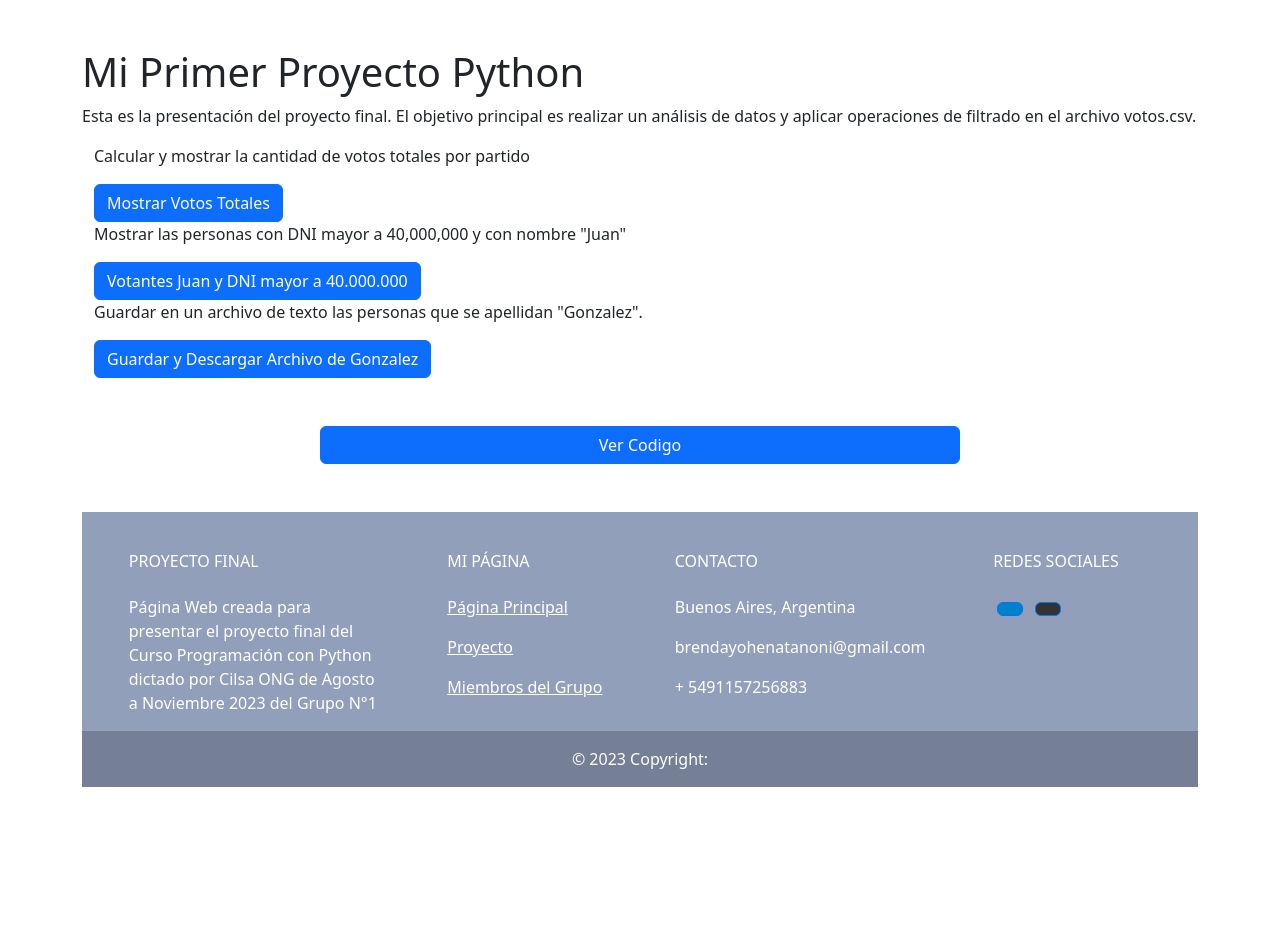
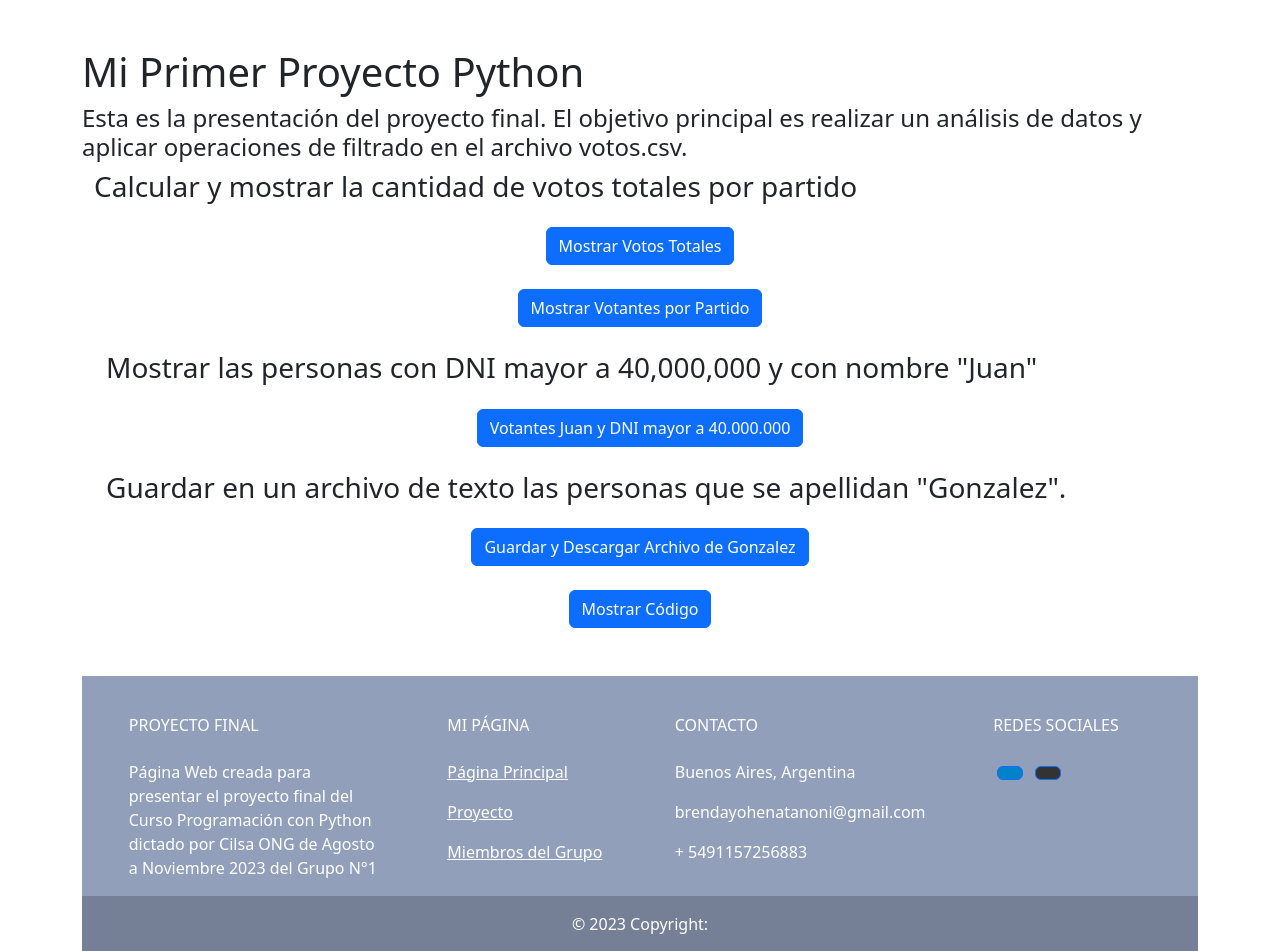
Before and after one commit to tanonibrenda/cilsaProyecto, a Flask app: page /proyecto in a window 1280 px wide. Shown: the part 104-1055 px from the top of the page. Before the commit the page ends 891 px from the top, so only its background shows below. Run offline with Flask 3, Linux system fonts and the light colour scheme.

Commit message:
para_compañeros

```diff
--- a/app.py
+++ b/app.py
@@ -11,6 +11,9 @@ def cargar_datos(archivo):
         reader = csv.DictReader(csvfile)
         return list(reader)
 
+
+
+
 # Función para calcular la cantidad de votos totales por partido
 def calcular_votos_totales(datos):
     votos_totales = {}
@@ -20,6 +23,17 @@ def calcular_votos_totales(datos):
         votos_totales[partido] = votos_totales.get(partido, 0) + 1
 
     return votos_totales
+
+#Funcion para calcular votos por partido
+def calcular_votos_por_partido(datos):
+    votos_por_partido = {'partido1': [], 'partido2': [], 'partido3': []}
+
+    for persona in datos:
+        partido = persona.get('Partido')
+        if partido in votos_por_partido:
+            votos_por_partido[partido].append(persona)
+
+    return votos_por_partido
 
 # Función para filtrar personas por DNI y nombre
 def filtrar_personas(datos, dni_limite, nombre):
@@ -46,8 +60,14 @@ def proyecto():
     # Calcular la cantidad de votos totales por partido
     votos_totales = calcular_votos_totales(datos_votos)
 
-    # Puedes imprimir en la consola para verificar
+    # Imprimir en la consola para verificar
     print("Votos totales por partido:", votos_totales)
+
+    #Calcular votos por partido
+    votos_por_partido = calcular_votos_por_partido(datos_votos)
+    print("Votos por Partido: ", votos_por_partido)
+
+
 
     # Tarea 2: Mostrar personas con DNI mayor a 40,000,000 y nombre "Juan"
     personas_juan = filtrar_personas(datos_votos, 40000000, 'Juan')
@@ -56,8 +76,15 @@ def proyecto():
     personas_gonzalez = [persona for persona in datos_votos if persona['Apellido'] == 'Gonzalez']
     guardar_gonzalez(personas_gonzalez)
 
-    return render_template('proyecto.html', votos_totales=votos_totales, personas_juan=personas_juan, personas_gonzalez=personas_gonzalez)
 
+
+    return render_template('proyecto.html',
+                           total_votos=len(datos_votos),
+                           votos_totales=votos_totales,
+                           votos_por_partido=votos_por_partido,
+                           personas_juan=personas_juan,
+                           personas_gonzalez=personas_gonzalez,
+                           )
 
 # Rutas a páginas accesorias
 @app.route("/integrantes")
--- a/templates/proyecto.html
+++ b/templates/proyecto.html
@@ -13,6 +13,17 @@
   <link href="https://cdn.jsdelivr.net/npm/bootstrap@5.2.1/dist/css/bootstrap.min.css" rel="stylesheet"
     integrity="sha384-iYQeCzEYFbKjA/T2uDLTpkwGzCiq6soy8tYaI1GyVh/UjpbCx/TYkiZhlZB6+fzT" crossorigin="anonymous">
 
+    <style>
+      #codigoContainer {
+        display: none;
+        background-color: black;
+        color: limegreen;
+        padding: 10px;
+        margin-top: 10px;
+        border-radius: 5px;
+      }
+    </style>
+
 </head>
 
 <body>
@@ -24,43 +35,52 @@
     <div class="container my-5">
       <h1>Mi Primer Proyecto Python</h1>
 
-      <p>Esta es la presentación del proyecto final. El objetivo principal es realizar un análisis de datos y aplicar operaciones de filtrado en el archivo votos.csv.</p>
+      <h4>Esta es la presentación del proyecto final. El objetivo principal es realizar un análisis de datos y aplicar operaciones de filtrado en el archivo votos.csv.</h4>
 
       <div class="container">
-        <p>Calcular y mostrar la cantidad de votos totales por partido</p>
-        <a href="#" class="btn btn-primary" onclick="mostrarVotosTotales()">Mostrar Votos Totales</a>
+        <div>
+          <h3>Calcular y mostrar la cantidad de votos totales por partido</h3>
+          <div  class="mt-4 mb-4 text-center">
+          <button class="btn btn-primary" onclick="mostrarVotosTotales()">Mostrar Votos Totales</button>
+          </div>
 
         <!-- Resultados de votos totales (inicialmente ocultos) -->
           <div id="resultadosVotos" style="display: none;">
           <h3>Cantidad Total de Votos</h3>
-            <p>Total de Votos: {{ total_votos }}</p>
+          <p>Total de Votos: {{ votos_totales }}</p>
+          </div>
+        </div>
+        <div  class="mt-4 mb-4 text-center">
+          <button class="btn btn-primary" onclick="mostrarVotantesPorPartido()">Mostrar Votantes por Partido</button></div>
 
-            <h3>Votos por Partido</h3>
-            {% for partido, votos in votos_totales.items() %}
-                <p>Votos del {{ partido }}: {{ votos }}</p>
+
+          <!-- Resultados de votantes por partido  -->
+          <div id="resultadosVotantesPorPartido" style="display: none;">
+            <h3>Votantes por Partido</h3>
+
+            {% for partido, votantes in votos_por_partido.items() %}
+              <h4>{{ partido }}</h4>
+              {% if votantes %}
+                <p>Número de Votantes: {{ votantes|length }}</p>
                 <ul>
-                    {% for persona in personas_gonzalez %}
-                        {% if persona['Voto'] == partido %}
+                  {% for persona in votantes %}
                     <li>{{ persona['Nombre'] }} {{ persona['Apellido'] }} - DNI: {{ persona['DNI'] }}</li>
+                  {% endfor %}
+                </ul>
+              {% else %}
+                <p>No hay votantes</p>
               {% endif %}
             {% endfor %}
-                </ul>
-            {% endfor %}
-        </div>
           </div>
 
-    <script>
-        function mostrarVotosTotales() {
-            // Mostrar los resultados al hacer clic
-            document.getElementById('resultadosVotos').style.display = 'block';
-        }
-    </script>
+
 
 
       <div class="container">
-        <p>Mostrar las personas con DNI mayor a 40,000,000 y con nombre "Juan"</p>
-        <a href="#" class="btn btn-primary" data-bs-toggle="collapse" data-bs-target="#filtrarPersonas" aria-expanded="false"
-          aria-controls="filtrarPersonas">Votantes Juan y DNI mayor a 40.000.000</a>
+        <h3>Mostrar las personas con DNI mayor a 40,000,000 y con nombre "Juan"</h3>
+        <div  class="mt-4 mb-4 text-center">
+        <button class="btn btn-primary" data-bs-toggle="collapse" data-bs-target="#filtrarPersonas" aria-expanded="false"
+          aria-controls="filtrarPersonas">Votantes Juan y DNI mayor a 40.000.000</button></div>
         <div class="collapse" id="filtrarPersonas">
           <ul>
             {% for persona in personas_juan %}
@@ -70,33 +90,152 @@
         </div>
       </div>
       <div class="container">
-        <p>Guardar en un archivo de texto las personas que se apellidan "Gonzalez".</p>
-        <a href="#" class="btn btn-primary" onclick="guardarGonzalez()">Guardar y Descargar Archivo de Gonzalez</a>
+        <h3>Guardar en un archivo de texto las personas que se apellidan "Gonzalez".</h3>
+        <div  class="mt-4 mb-4 text-center">
+        <button class="btn btn-primary" onclick="guardarGonzalez()">Guardar y Descargar Archivo de Gonzalez</button></div>
+      </div>
+      <div class="mt-4 mb-4 text-center">
+        <button onclick="mostrarCodigo()" class="btn btn-primary">Mostrar Código</button>
+      </div>
+
+    <div id="codigoContainer">
+      <pre>
+    <code>
+      # app.py
+      import os
+      import csv
+      from flask import Flask, render_template, request, send_file
+
+      app = Flask(__name__)
+
+      # Función para cargar los datos desde el archivo CSV
+      def cargar_datos(archivo):
+          with open(archivo, newline='', encoding='utf-8') as csvfile:
+              reader = csv.DictReader(csvfile)
+              return list(reader)
+
+
+
+
+      # Función para calcular la cantidad de votos totales por partido
+      def calcular_votos_totales(datos):
+          votos_totales = {}
+
+          for persona in datos:
+              partido = persona.get('Partido', 'Sin Partido')
+              votos_totales[partido] = votos_totales.get(partido, 0) + 1
+
+          return votos_totales
+
+      #Funcion para calcular votos por partido
+      def calcular_votos_por_partido(datos):
+          votos_por_partido = {'partido1': [], 'partido2': [], 'partido3': []}
+
+          for persona in datos:
+              partido = persona.get('Partido')
+              if partido in votos_por_partido:
+                  votos_por_partido[partido].append(persona)
+
+          return votos_por_partido
+
+      # Función para filtrar personas por DNI y nombre
+      def filtrar_personas(datos, dni_limite, nombre):
+          return [persona for persona in datos if int(persona['DNI']) > dni_limite and persona['Nombre'] == nombre]
+
+      # Función para guardar en un archivo de texto personas con apellido "Gonzalez"
+      def guardar_gonzalez(datos):
+          with open('gonzalez.txt', 'w', encoding='utf-8') as file:
+              for persona in datos:
+                  if persona['Apellido'] == 'Gonzalez':
+                      file.write(f"{persona['Nombre']} {persona['Apellido']}\n")
+
+      @app.route("/")
+      def principal():
+          return render_template('index.html')
+
+      @app.route("/proyecto")
+      def proyecto():
+          # Tarea 1: Calcular y mostrar la cantidad de votos totales por partido
+          # Cargar los datos desde el archivo CSV (votos.csv)
+          archivo_csv = 'votos.csv'
+          datos_votos = cargar_datos(archivo_csv)
+
+          # Calcular la cantidad de votos totales por partido
+          votos_totales = calcular_votos_totales(datos_votos)
+
+          # Imprimir en la consola para verificar
+          print("Votos totales por partido:", votos_totales)
+
+          #Calcular votos por partido
+          votos_por_partido = calcular_votos_por_partido(datos_votos)
+          print("Votos por Partido: ", votos_por_partido)
+
+
+
+          # Tarea 2: Mostrar personas con DNI mayor a 40,000,000 y nombre "Juan"
+          personas_juan = filtrar_personas(datos_votos, 40000000, 'Juan')
+
+          # Tarea 3: Guardar en un archivo de texto las personas con apellido "Gonzalez"
+          personas_gonzalez = [persona for persona in datos_votos if persona['Apellido'] == 'Gonzalez']
+          guardar_gonzalez(personas_gonzalez)
+
+
+
+          return render_template('proyecto.html',
+                                 total_votos=len(datos_votos),
+                                 votos_totales=votos_totales,
+                                 votos_por_partido=votos_por_partido,
+                                 personas_juan=personas_juan,
+                                 personas_gonzalez=personas_gonzalez,
+                                 )
+
+      # Rutas a páginas accesorias
+      @app.route("/integrantes")
+      def integrantes():
+          return render_template('integrantes.html')
+
+      @app.route("/contacto")
+      def contacto():
+          return render_template('contacto.html')
+
+      if __name__ == "__main__":
+          # Cargar los datos desde el archivo CSV al iniciar la aplicación
+          archivo_csv = 'votos.csv'
+          datos_votos = cargar_datos(archivo_csv)
+
+          app.run(debug=True, host='0.0.0.0', port=5050)
+      </pre>
+  </code>
 </div>
 
 <script>
+  function mostrarVotosTotales() {
+    // Mostrar los resultados al hacer clic
+    document.getElementById('resultadosVotos').style.display = 'block';
+    // Ocultar resultados de votos por partido (si estaban visibles)
+    document.getElementById('resultadosVotantesPorPartido').style.display = 'none';
+  }
+
+  function mostrarVotantesPorPartido() {
+    // Mostrar los resultados al hacer clic
+    document.getElementById('resultadosVotantesPorPartido').style.display = 'block';
+    // Ocultar resultados de votos totales (si estaban visibles)
+    document.getElementById('resultadosVotos').style.display = 'none';
+  }
+
   function guardarGonzalez() {
     // Aquí puedes realizar alguna acción adicional si es necesario
     alert('Guardando archivo de Gonzalez');
   }
+
+  function mostrarCodigo() {
+    var codigoContainer = document.getElementById('codigoContainer');
+    codigoContainer.style.display = 'block';
+  }
 </script>
 
+
     </div>
-    <div class="d-grid gap-2 col-6 mx-auto">
-      <button class="btn btn-primary" type="button" data-bs-toggle="collapse" data-bs-target="#collapseExample"
-        aria-expanded="false" aria-controls="collapseExample">
-        Ver Codigo
-      </button>
-      <div class="collapse" id="collapseExample">
-        <div class="card card-body">
-          <p>Este es el archivo votos.py:</p>
-          <pre>
-            <!-- Aquí coloca el código de votos.py -->
-          </pre>
-        </div>
-      </div>
-    </div>
-
   </main>
   <footer>
     <!-- Footer -->
```
Also changed, not shown: plateo.txt (+27 -0 lines). Lines whose indentation alone changed are shown as unchanged.
